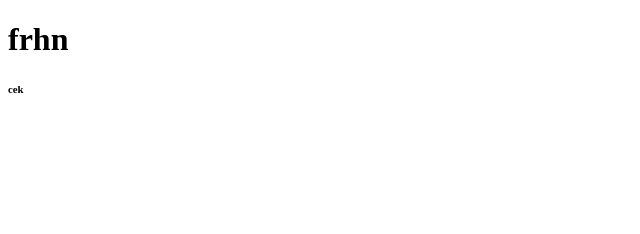
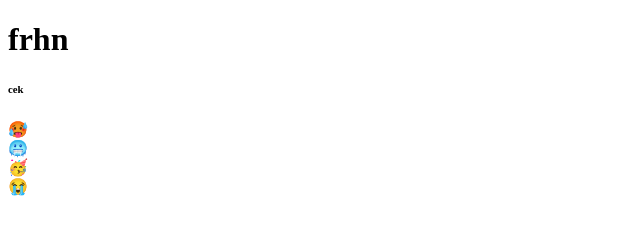
Before and after one commit to hanzfz/profil, a plain HTML site: page index.html in a window 1280 px wide. Shown: the whole page, without its empty margins (0-640 px from the left). Drawn offline with Linux system fonts and the light colour scheme.

Commit message:
Update index.html

```diff
--- a/index.html
+++ b/index.html
@@ -9,5 +9,13 @@
 <body>
     <h1>frhn</h1>
     <h6>cek</h6>
+    <label class="swap text-6xl">
+  <div class="swap-on">🥵</div>
+  <div class="swap-off">🥶</div>
+</label>
+<label class="swap swap-active text-6xl">
+  <div class="swap-on">🥳</div>
+  <div class="swap-off">😭</div>
+</label>
 </body>
 </html>
```
